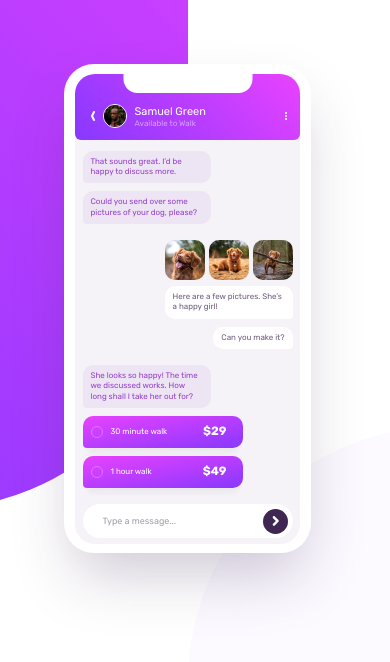
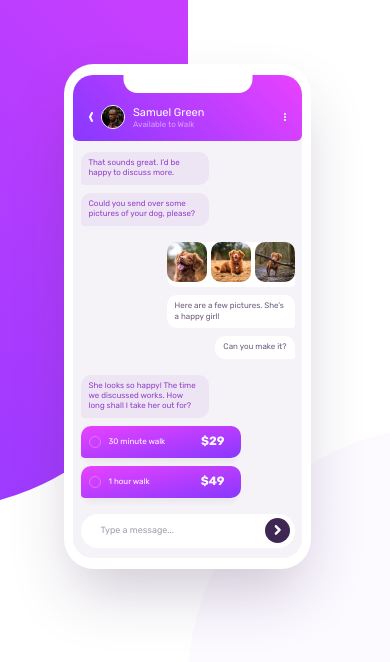
Before and after one commit to uiftikhar/fe-mentor-chat-app, a plain HTML site: page index.html in a window 390 px wide. Drawn offline with Linux system fonts and the light colour scheme.

Commit message:
mobile graphic mock done

```diff
--- a/app/scss/_mobile-mock.scss
+++ b/app/scss/_mobile-mock.scss
@@ -1,48 +1,24 @@
 .mobile {
   position: relative;
   width: 15.4375rem;
-  height: 30.5625rem;
-  background-color: $white;
+  height: 31.5625rem;
+  background-color: $lightGrayishViolet;
+  border: 11px solid $white;
+  border-right-width: 9.5px;
+  border-left-width: 9.5px;
   margin-top: 4rem;
   margin-left: 4rem;
   border-radius: 1.875rem;
-  padding: 0.59375rem 0.6875rem;
   box-shadow: 0rem 1.875rem 3.75rem -0.625rem rgba(62, 39, 83, 0.251202);
+  &__conversation-wrapper {
+    position: relative;
+    height:calc(100% - 4.125rem);
+    background-color: $lightGrayishViolet;
+    border-bottom-left-radius: 1.25rem;
+    border-bottom-right-radius: 1.25rem;
+    padding: 11px 7.5px;
 
-  &__wrapper {
-    position: relative;
-    height:100%;
-    background-color: $lightGrayishViolet;
-    border-radius: 1.25rem;
-    padding: 0px 7.5px;
-    &-type-message {
-      display: flex;
-      align-items: center;
-      transform: translateY(77px);
-      background-color: $white;
-      height: 34px;
-      border-radius: 17px;
-      padding: 5px;
-      p {
-        font-size: 9px;
-        padding: 5px 0px 4px 15px;
-        color: $darkGrayishViolet;
-      }
-      &::after {
-        content: url('/images/arrow-right.svg');
-        display: flex;
-        align-items: center;
-        justify-content: center;
-        height: 25px;
-        width: 25px;
-        border-radius: 50%;
-        background-color: $veryDarkDesaturatedViolet;
-        margin-left: auto;
-      }
-    }
     &-message {
-      position: relative;
-      transform: translateY(77px);
       border-radius: 10px 10px 10px 4px;
       max-width: 128px;
       width: max-content;
@@ -50,6 +26,22 @@
         font-size: 8px;
         padding: 6px 8px;
         text-align: left;
+      }
+      &__to {
+        background: #EEE5F4;
+        color: $moderateViolet;
+      }
+      &__from {
+        background: $white;
+        color: $desaturatedDarkViolet;
+        border-radius: 10px 10px 4px 10px;
+        margin-left: auto;
+        &__images {
+          background: none;
+          width: 40px;
+          height: 40px;
+          border-radius: 10px;
+        }
       }
       &__option {
         max-width: 160px;
@@ -72,54 +64,62 @@
           content: '';
         }
       }
-      &__to {
-        background: #EEE5F4;
-        color: $moderateViolet;
-      }
-      &__from {
-        border-radius: 10px 10px 4px 10px;
-        background: $white;
-        color: $desaturatedDarkViolet;
-        margin-left: auto;
-        &__images {
-          background: none;
-          &-message {
-            width: 40px;
-            height: 40px;
-            border-radius: 10px;
-          }
+      &__type-message {
+        display: flex;
+        align-items: center;
+        background-color: $white;
+        height: 34px;
+        border-radius: 17px;
+        padding: 5px;
+        p {
+          font-size: 9px;
+          padding: 5px 0px 4px 15px;
+          color: $darkGrayishViolet;
+        }
+        &::after {
+          content: url('/images/arrow-right.svg');
+          display: flex;
+          align-items: center;
+          justify-content: center;
+          height: 25px;
+          width: 25px;
+          border-radius: 50%;
+          background-color: $veryDarkDesaturatedViolet;
+          margin-left: auto;
         }
       }
+    }
+  }
+
+  &__header {
+    position: relative;
+    padding: 30px 16px 12px 16px;
+    > * {
+      z-index: 1;
     }
     &::before {
       content: '';
       border-radius: 1.25rem 1.25rem 0.375rem 0.375rem;
-        position: absolute;
+      position: absolute;
       height: 4.125rem;
       width: 100%;
       background-color: $white;
       background: $gradient;
       left: 0px;
+      top: 0px;
     }
     &::after {
       content: '';
       border-bottom-left-radius: 0.875rem;
       border-bottom-right-radius: 0.875rem;
       position: absolute;
-      height: 1.8125rem;
+      height: 18px;
       width: 8.0625rem;
       background-color: $white;
       left: 50%;
-      top: -0.6rem;
+      top: 0px;
       transform: translateX(-50%);
     }
-  }
-
-  &__header {
-    position: absolute;
-    margin: 30px 16.5px 12px 8px;
-    width: 196px;
-    height: 24px;
     &-user {
       width: 24px;
       height: 24px;
--- a/index.html
+++ b/index.html
@@ -19,7 +19,6 @@
 <body>
   <main class="hero">
     <article class="mobile">
-      <section class="mobile__wrapper">
       <header class="mobile__header flex flex-ai-c">
         <img src="/images/arrow-left.svg" alt="arrow-left"/>
         <img src="/images/avatar.jpg" alt="user-image" class="mobile__header-user" />
@@ -29,38 +28,42 @@
         </section>
         <img src="/images/dots-btn.svg" alt="menu-button" class="ml-auto"/>
       </header>
-         <section class="mobile__wrapper-message mobile__wrapper-message__to mb-8">
+      <section class="mobile__conversation-wrapper">
+        <section class="mobile__conversation-wrapper-message mobile__conversation-wrapper-message__to mb-8">
           <p>That sounds great. I’d be happy to discuss more.</p>
         </section>
-         <section class="mobile__wrapper-message mobile__wrapper-message__to mb-16">
+        <section class="mobile__conversation-wrapper-message mobile__conversation-wrapper-message__to mb-16">
           <p>Could you send over some pictures of your dog, please?</p>
         </section>
-         <section class="mobile__wrapper-message mobile__wrapper-message__from mobile__wrapper-message__from__images mb-b">
-          <img src="images/dog-image-1.jpg" alt="dog" class="mobile__wrapper-message__from__images-message" />
-          <img src="images/dog-image-2.jpg" alt="dog" class="mobile__wrapper-message__from__images-message" />
-          <img src="images/dog-image-3.jpg" alt="dog" class="mobile__wrapper-message__from__images-message" />
+        <section class="mobile__conversation-wrapper-message mobile__conversation-wrapper-message__from mb-8">
+          <img src="images/dog-image-1.jpg" alt="dog" class="mobile__conversation-wrapper-message__from mobile__conversation-wrapper-message__from__images"/>
+          <img src="images/dog-image-2.jpg" alt="dog" class="mobile__conversation-wrapper-message__from mobile__conversation-wrapper-message__from__images"/>
+          <img src="images/dog-image-3.jpg" alt="dog" class="mobile__conversation-wrapper-message__from mobile__conversation-wrapper-message__from__images"/>
         </section>
-        <section class="mobile__wrapper-message mobile__wrapper-message__from mb-8">
+        <section class="mobile__conversation-wrapper-message mobile__conversation-wrapper-message__from mb-8">
           <p>Here are a few pictures. She’s a happy girl!</p>
         </section>
-        <section class="mobile__wrapper-message mobile__wrapper-message__from mb-16">
+        <section class="mobile__conversation-wrapper-message mobile__conversation-wrapper-message__from mb-16">
           <p>Can you make it?</p>
         </section>
-        <section class="mobile__wrapper-message mobile__wrapper-message__to mb-8">
+        <section class="mobile__conversation-wrapper-message mobile__conversation-wrapper-message__to mb-8">
           <p>She looks so happy! The time we discussed works. How long shall I take her out for?</p>
         </section>
-        <section class="mobile__wrapper-message mobile__wrapper-message__option mb-8 flex flex-ai-c">
+        <section class="mobile__conversation-wrapper-message mobile__conversation-wrapper-message__option mb-8 flex flex-ai-c">
           <p>30 minute walk</p>
           <span>$29</span>
         </section>
-        <section class="mobile__wrapper-message mobile__wrapper-message__option mb-16 flex flex-ai-c">
+        <section class="mobile__conversation-wrapper-message mobile__conversation-wrapper-message__option mb-16 flex flex-ai-c">
           <p>1 hour walk</p>
           <span>$49</span>
         </section>
-        <section class="mobile__wrapper-type-message">
+        <section class="mobile__conversation-wrapper-message__type-message">
           <p>Type a message...</p>
         </section>
       </section>
+      <!--
+       <section class="mobile__wrapper">
+      </section> -->
     </article>
     <div class="hero__text"></div>
   </main>
```
Also changed, not shown: dist/style.css. Lines whose indentation alone changed are shown as unchanged.
